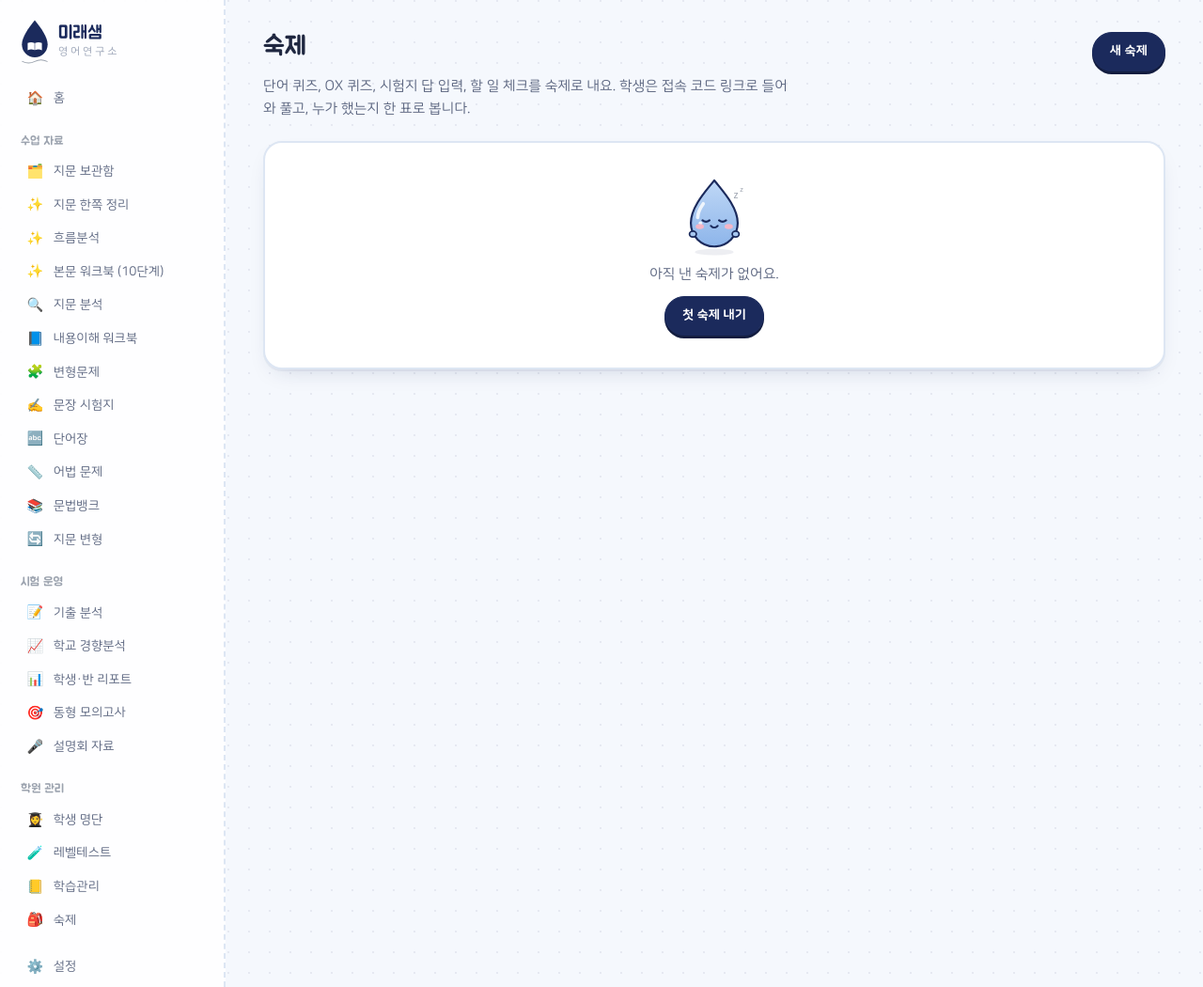
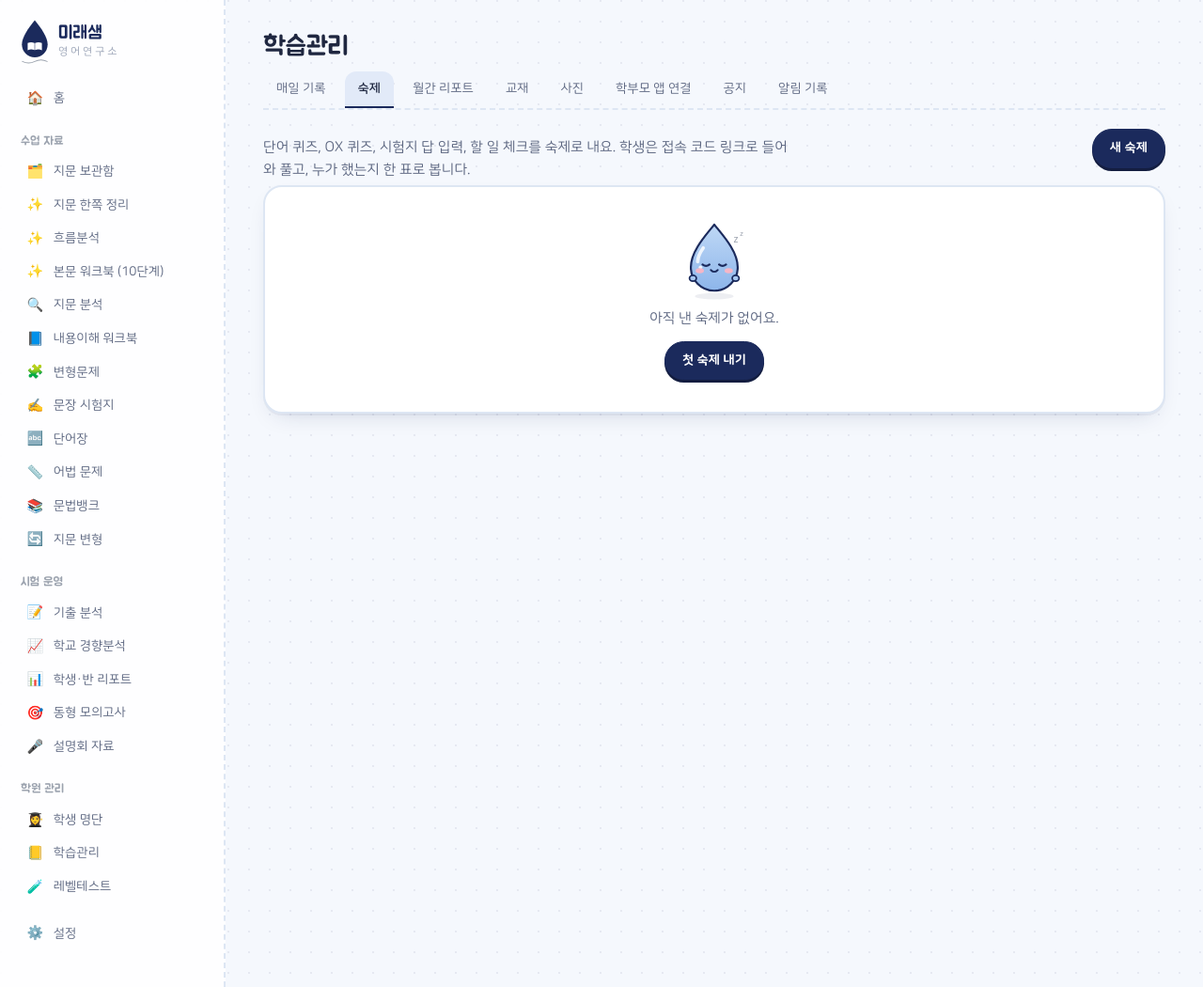
Before and after one commit to xpel0303/miraesam, a FastAPI app: template app/templates/homework/index.html in a window 1280 px wide. Shown: the whole page at 94% size. Run offline with FastAPI, Linux system fonts and the light colour scheme; the template is opened without the code that fills it, so the values that code supplies are empty.

Commit message:
학원 관리 메뉴: 학생 명단 → 학습관리(숙제 합침, 탭으로) → 레벨테스트
Co-Authored-By: Claude Opus 5.5 <noreply@anthropic.com>
Claude-Session: https://claude.ai/code/session_01DzvhvGSFfasBTqWFRFipto

```diff
--- a/app/features.py
+++ b/app/features.py
@@ -46,9 +46,8 @@ FEATURES: list[Feature] = [
     Feature("briefing", "설명회 자료", "시험 운영", "학교별 시험대비·학원 입학·시즌 설명회 슬라이드 (AI 구성, 발표·PowerPoint·PDF)", 3, True, "/briefing"),
     # 학원 관리
     Feature("roster", "학생 명단", "학원 관리", "학교·반·학생 관리와 학생 접속 코드", 0, True, "/roster"),
+    Feature("care", "학습관리", "학원 관리", "숙제 내기·자동 채점, 출결·숙제·시험·진도 매일 기록, 월간 리포트, 학부모 앱", 4, True, "/care"),
     Feature("leveltest", "레벨테스트", "학원 관리", "재원생·신규생 온라인 응시, 자동 채점, 레벨 리포트", 4, True, "/leveltest"),
-    Feature("care", "학습관리", "학원 관리", "출결·숙제·시험·진도 매일 기록, 학부모 앱(홈 화면 추가·알림), 공지", 4, True, "/care"),
-    Feature("homework", "숙제", "학원 관리", "단어·OX 퀴즈, 시험지 답 입력, 자동 채점, 카톡 문구", 4, True, "/homework"),
 ]
 
 BY_KEY = {f.key: f for f in FEATURES}
--- a/app/templates/care/_tabs.html
+++ b/app/templates/care/_tabs.html
@@ -1,7 +1,8 @@
 <div class="panel-head" style="margin-bottom:4px"><h1>학습관리</h1></div>
-<p class="lead">출결·숙제·시험·진도를 매일 한 표에 적으면 학부모 화면(앱)에 바로 쌓이고, 알림을 켠 학부모님 휴대폰으로 알림이 가요. 카톡·문자 비용이 없어요.</p>
+{% if tab != "homework" %}<p class="lead">출결·숙제·시험·진도를 매일 한 표에 적으면 학부모 화면(앱)에 바로 쌓이고, 알림을 켠 학부모님 휴대폰으로 알림이 가요. 카톡·문자 비용이 없어요.</p>{% endif %}
 <nav class="tabs" aria-label="학습관리">
   <a href="/care" {% if tab == "daily" %}aria-current="page"{% endif %}>매일 기록</a>
+  <a href="/homework" {% if tab == "homework" %}aria-current="page"{% endif %}>숙제</a>
   <a href="/care/reports" {% if tab == "reports" %}aria-current="page"{% endif %}>월간 리포트</a>
   <a href="/care/books" {% if tab == "books" %}aria-current="page"{% endif %}>교재</a>
   <a href="/care/photos" {% if tab == "photos" %}aria-current="page"{% endif %}>사진</a>
--- a/app/templates/homework/detail.html
+++ b/app/templates/homework/detail.html
@@ -1,7 +1,7 @@
 {% extends "base.html" %}
 {% block title %}{{ h.title }} · {{ APP_NAME }}{% endblock %}
 {% block main %}
-<p class="small"><a href="/homework">숙제</a></p>
+<p class="small"><a href="/care">학습관리</a> › <a href="/homework">숙제</a></p>
 <h1>{{ h.title }}{% if not h.active %} <span class="tag">닫음</span>{% endif %}</h1>
 <p class="lead">{{ h.classes|map(attribute="name")|join(", ") or "반 없음" }}{% if h.due %} · 마감 {{ h.due }}{% if late %} (지남){% endif %}{% endif %} · 할 일 {{ h.tasks|length }}개{% if h.memo %}<br>{{ h.memo }}{% endif %}</p>
 
--- a/app/templates/homework/index.html
+++ b/app/templates/homework/index.html
@@ -1,8 +1,8 @@
 {% extends "base.html" %}
 {% block title %}숙제 · {{ APP_NAME }}{% endblock %}
 {% block main %}
-<div class="panel-head" style="margin-bottom:4px"><h1>숙제</h1><a class="btn" href="/homework/new">새 숙제</a></div>
-<p class="lead">단어 퀴즈, OX 퀴즈, 시험지 답 입력, 할 일 체크를 숙제로 내요. 학생은 접속 코드 링크로 들어와 풀고, 누가 했는지 한 표로 봅니다.</p>
+{% set tab = "homework" %}{% include "care/_tabs.html" %}
+<div class="panel-head" style="margin:6px 0 4px"><p class="lead" style="margin:0">단어 퀴즈, OX 퀴즈, 시험지 답 입력, 할 일 체크를 숙제로 내요. 학생은 접속 코드 링크로 들어와 풀고, 누가 했는지 한 표로 봅니다.</p><a class="btn" href="/homework/new">새 숙제</a></div>
 {% if hws %}
 <div class="table-wrap"><table class="list">
   <thead><tr><th>숙제</th><th>반</th><th>할 일</th><th>완료</th><th>마감</th><th></th></tr></thead>
--- a/app/templates/homework/new.html
+++ b/app/templates/homework/new.html
@@ -1,7 +1,7 @@
 {% extends "base.html" %}
 {% block title %}새 숙제 · {{ APP_NAME }}{% endblock %}
 {% block main %}
-<p class="small"><a href="/homework">숙제</a></p>
+<p class="small"><a href="/care">학습관리</a> › <a href="/homework">숙제</a></p>
 <h1>새 숙제</h1>
 <p class="lead">만들어 둔 단어장·워크북·변형문제·어법 문제를 골라 숙제로 내요. 학생은 접속 코드로 들어와 폰으로 풀고, 바로 채점됩니다.</p>
 {% if errors %}<div class="flash error" role="alert">{% for e in errors %}{{ e }}{% if not loop.last %}<br>{% endif %}{% endfor %}</div>{% endif %}
```
Also changed, not shown: CLAUDE.md (+1 -0 lines), app/routes/homework.py (+4 -4 lines).
